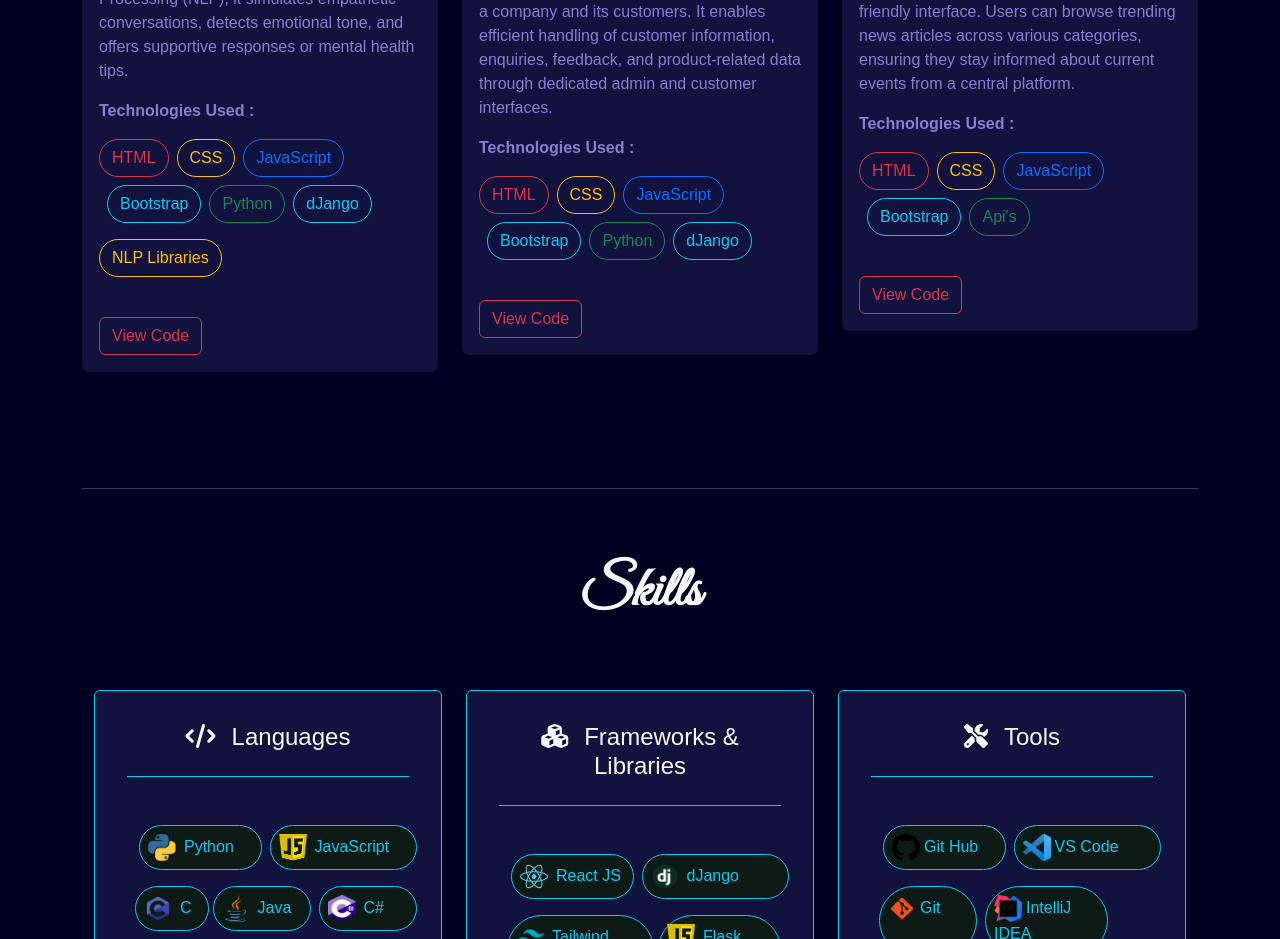
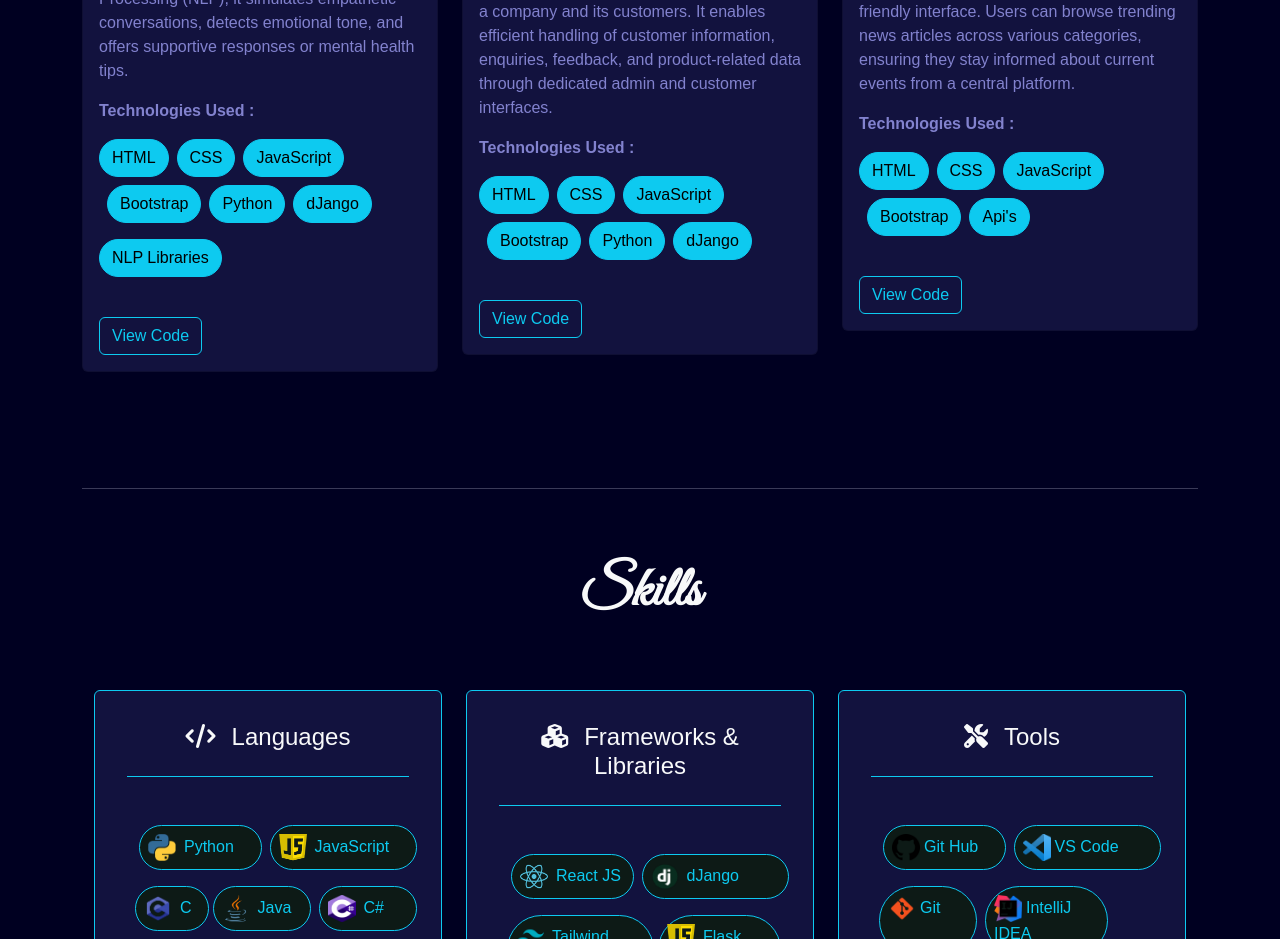
Before and after one commit to enamul-asad/Enamul_Portfolio, a React (Vite) app: page / in a window 1280 px wide. Shown: the part 2080-3019 px from the top of the page. Built offline with nearby package versions, Linux system fonts and the light colour scheme.

Commit message:
commit
commit on 7/8/25

```diff
--- a/src/Compomnents/Header.jsx
+++ b/src/Compomnents/Header.jsx
@@ -5,7 +5,7 @@ import logo from "../assets/images/asad.PNG"
 function Header() {
     return (
         <>
-
+        <Container fluid>
            <Navbar className = {`${style.menu} fixed-top`} expand="lg">   {/* position-fixed top-0 start-0 end-0 */}
                 {/* <div className="container" data-aos="fade-down" data-aos-delay="500"> */}
                 <Container data-aos="fade-down" data-aos-delay="500" >
@@ -25,7 +25,7 @@ function Header() {
                     </Navbar.Collapse>
                 </Container>
             </Navbar>
-
+</Container>
         </>
     )
 }
--- a/src/Compomnents/Intro.jsx
+++ b/src/Compomnents/Intro.jsx
@@ -19,7 +19,7 @@ const typedRef = useRef(null); // Ref for Typed.js
 
     return () => typed.destroy(); // Cleanup
   }, []);
-const resume = "https://drive.google.com/file/d/1lH29QnhOWStYmrxI2C7rvWOJacdnVLOV/view?usp=sharing";
+const resume = "https://drive.google.com/file/d/1LmyQTD-Yk7-Y1e_xM04Q-8ik7RR5I0UA/view?usp=sharing";
     return (
         <>
             <Container  className={style.first}>
--- a/src/Compomnents/Projects.jsx
+++ b/src/Compomnents/Projects.jsx
@@ -27,15 +27,15 @@ function Projects() {
                                     and offers supportive responses or mental health tips.
                                     <p className="my-3 ">
                                         <b>Technologies Used : </b> </p><p>
-                                        <Button variant="outline-danger" className="rounded-pill">HTML</Button>
-                                        <Button variant="outline-warning" className="rounded-pill mx-2">CSS</Button>
-                                        <Button variant="outline-primary" className="rounded-pill">JavaScript</Button>
-                                        <Button variant="outline-info" className="rounded-pill mx-2">Bootstrap</Button>
-                                        <Button variant="outline-success" className="my-2 rounded-pill">Python</Button>
-                                        <Button variant="outline-info" className="my-2 rounded-pill mx-2">dJango</Button>
-                                        <Button variant="outline-warning" className="my-2 rounded-pill">NLP Libraries</Button>
+                                        <Button variant="info" className="rounded-pill">HTML</Button>
+                                        <Button variant="info" className="rounded-pill mx-2">CSS</Button>
+                                        <Button variant="info" className="rounded-pill">JavaScript</Button>
+                                        <Button variant="info" className="rounded-pill mx-2">Bootstrap</Button>
+                                        <Button variant="info" className="my-2 rounded-pill">Python</Button>
+                                        <Button variant="info" className="my-2 rounded-pill mx-2">dJango</Button>
+                                        <Button variant="info" className="my-2 rounded-pill">NLP Libraries</Button>
                                     </p>
-                                    <Button variant="outline-danger" href="https://github.com/enamul-asad" className="mt-3">View Code</Button>
+                                    <Button variant="outline-info" href="https://github.com/enamul-asad" className="mt-3">View Code</Button>
                                     {/* <Button variant="outline-danger" href="#" className="mt-3 float-end">Go Live</Button> */}
                                 </Card.Text>
                             </Card.Body>
@@ -55,14 +55,14 @@ function Projects() {
                                     through dedicated admin and customer interfaces.
                                     <p className="my-3 ">
                                         <b>Technologies Used : </b> </p><p>
-                                        <Button variant="outline-danger" className="rounded-pill">HTML</Button>
-                                        <Button variant="outline-warning" className="rounded-pill mx-2">CSS</Button>
-                                        <Button variant="outline-primary" className="rounded-pill">JavaScript</Button>
-                                        <Button variant="outline-info" className="rounded-pill mx-2">Bootstrap</Button>
-                                        <Button variant="outline-success" className="my-2 rounded-pill">Python</Button>
-                                        <Button variant="outline-info" className="my-2 rounded-pill mx-2">dJango</Button>
+                                        <Button variant="info" className="rounded-pill">HTML</Button>
+                                        <Button variant="info" className="rounded-pill mx-2">CSS</Button>
+                                        <Button variant="info" className="rounded-pill">JavaScript</Button>
+                                        <Button variant="info" className="rounded-pill mx-2">Bootstrap</Button>
+                                        <Button variant="info" className="my-2 rounded-pill">Python</Button>
+                                        <Button variant="info" className="my-2 rounded-pill mx-2">dJango</Button>
                                     </p>
-                                    <Button variant="outline-danger" href="https://github.com/enamul-asad" className="mt-3">View Code</Button>
+                                    <Button variant="outline-info" href="https://github.com/enamul-asad" className="mt-3">View Code</Button>
                                     {/* <Button variant="outline-danger" href="#" className="mt-3 float-end">Go Live</Button> */}
                                 </Card.Text>
                             </Card.Body>
@@ -77,14 +77,14 @@ function Projects() {
                                     NEWS APP is a simple, responsive web application that fetches and displays the latest news headlines in a clean, user-friendly interface. Users can browse trending news articles across various categories, ensuring they stay informed about current events from a central platform.
                                     <p className="my-3 ">
                                         <b>Technologies Used : </b> </p><p>
-                                        <Button variant="outline-danger" className="rounded-pill">HTML</Button>
-                                        <Button variant="outline-warning" className="rounded-pill mx-2">CSS</Button>
-                                        <Button variant="outline-primary" className="rounded-pill">JavaScript</Button>
-                                        <Button variant="outline-info" className="rounded-pill mx-2">Bootstrap</Button>
-                                        <Button variant="outline-success" className="my-2 rounded-pill">Api's</Button>
+                                        <Button variant="info" className="rounded-pill">HTML</Button>
+                                        <Button variant="info" className="rounded-pill mx-2">CSS</Button>
+                                        <Button variant="info" className="rounded-pill">JavaScript</Button>
+                                        <Button variant="info" className="rounded-pill mx-2">Bootstrap</Button>
+                                        <Button variant="info" className="my-2 rounded-pill">Api's</Button>
 
                                     </p>
-                                    <Button variant="outline-danger" href="https://github.com/enamul-asad" className="mt-3">View Code</Button>
+                                    <Button variant="outline-info" href="https://github.com/enamul-asad" className="mt-3">View Code</Button>
                                     {/* <Button variant="outline-danger" href="#" className="mt-3 float-end">Go Live</Button> */}
                                 </Card.Text>
                             </Card.Body>
```
Also changed, not shown: src/css/Project.module.css (+12 -0 lines).
